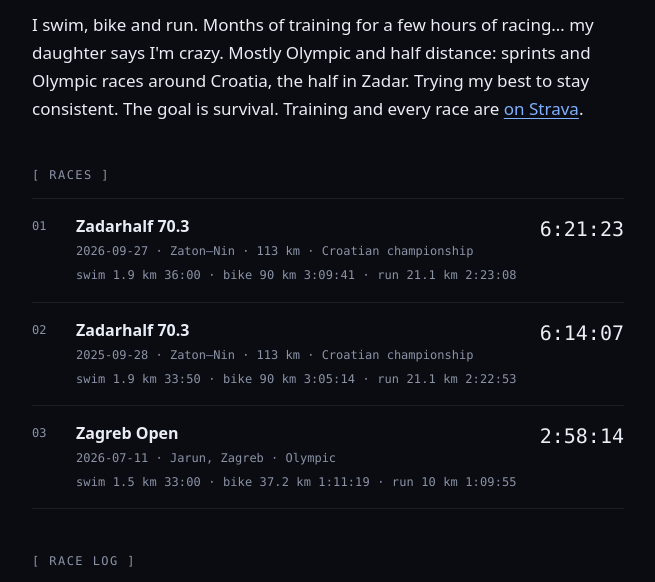
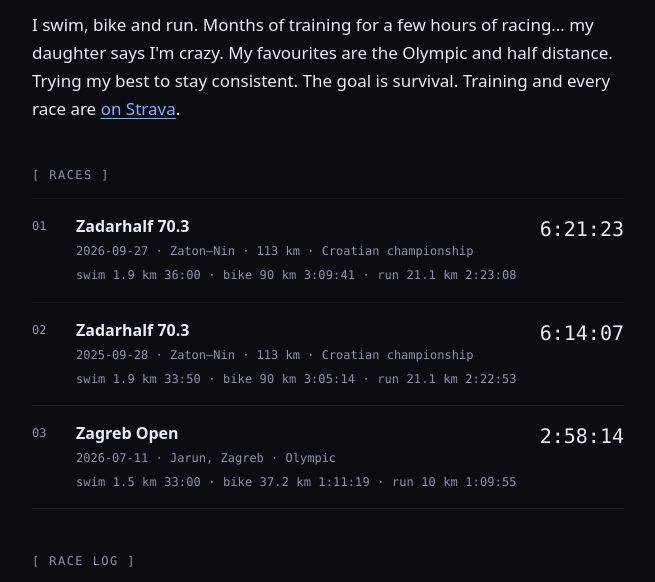
Before and after one commit to mzagar/mzagar.github.io, a plain HTML site: page triathlon/index.html in a window 1280 px wide. Shown: the part 189-771 px from the top of the page, without its empty margins (312-967 px from the left). Drawn offline with Linux system fonts and the light colour scheme.

Commit message:
Shorten triathlon intro distance line

```diff
--- a/triathlon/index.html
+++ b/triathlon/index.html
@@ -40,7 +40,7 @@
 
 <main>
   <h1>Triathlon</h1>
-  <p class="lede">I swim, bike and run. Months of training for a few hours of racing… my daughter says I'm crazy. Mostly Olympic and half distance: sprints and Olympic races around Croatia, the half in Zadar. Trying my best to stay consistent. The goal is survival. Training and every race are <a href="https://strava.app.link/tcmy3YL5e8b">on Strava</a>.</p>
+  <p class="lede">I swim, bike and run. Months of training for a few hours of racing… my daughter says I'm crazy. My favourites are the Olympic and half distance. Trying my best to stay consistent. The goal is survival. Training and every race are <a href="https://strava.app.link/tcmy3YL5e8b">on Strava</a>.</p>
 
   <section>
     <h2>[ races ]</h2>
```
Also changed, not shown: hr/triathlon/index.html (+1 -1 lines).
